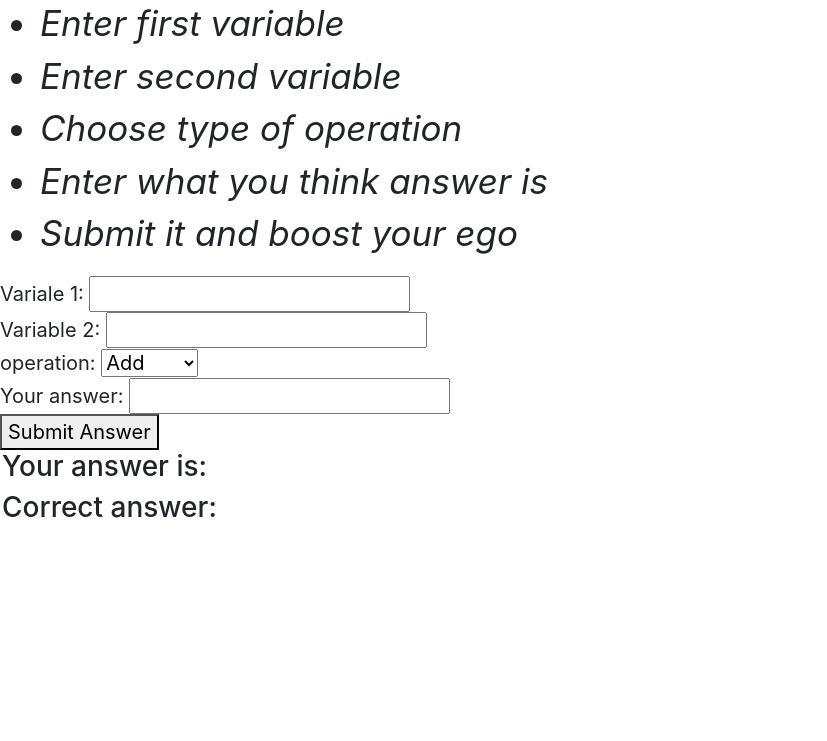
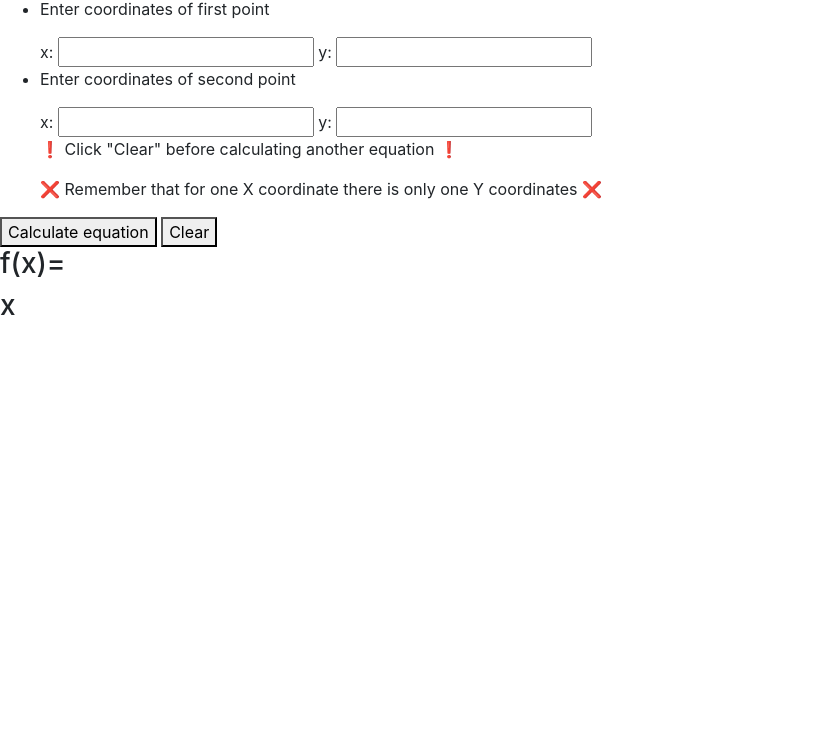
Before and after one commit to rati-t/TestYourself, a plain HTML site: page index.html in a window 1280 px wide. Shown: the part 59-800 px from the top of the page, without its empty margins (0-827 px from the left). Drawn offline with nearby package versions, Linux system fonts and the light colour scheme.

Commit message:
Add files via upload

```diff
--- a/index.html
+++ b/index.html
@@ -1,70 +1,45 @@
 <!DOCTYPE html>
-<html>
-
+<html lang="en" dir="ltr">
   <head>
     <meta charset="utf-8">
     <link rel ="stylesheet"
           type ="text/css"
-          href ="main.css" />
+          href ="function.css" />
     <link rel="stylesheet"
     href="https://stackpath.bootstrapcdn.com/bootstrap/4.1.3/css/bootstrap.min.css" integrity="sha384-MCw98/SFnGE8fJT3GXwEOngsV7Zt27NXFoaoApmYm81iuXoPkFOJwJ8ERdknLPMO"
     crossorigin="anonymous">
-    <title> JS Calculator </title>
+    <script src="function.js"></script>
+    <script src="https://ajax.googleapis.com/ajax/libs/jquery/3.5.1/jquery.min.js"></script>
+    <title>Linear function</title>
   </head>
-  <body>
+  <body class="back">
+  <h1>Find equation of linear function</h1>
+  <ul>
+    <li>
+      <p>Enter coordinates of first point</p>
+      x: <input type="text" id="x1">
+      y: <input type="text" id="y1">
+    </li>
+    <li>
+      <p>Enter coordinates of second point</p>
+      x: <input type="text" id="x2">
+      y: <input type="text" id="y2">
+      <p class="rules"> &#10071; Click "Clear" before calculating another equation &#10071; </p>
+      <p class="rules">&#10060; Remember that for one X coordinate there is only one Y coordinates &#10060;</p>
+    </li>
 
-    <div id="header">
-      <h1>Test yourself</h1>
-    </div>
-    <div>
-      <ul>
-        <li>Enter first variable</li>
-        <li>Enter second variable</li>
-        <li>Choose type of operation</li>
-        <li>Enter what you think answer is</li>
-        <li>Submit it and boost your ego</li>
-      </ul>
-    </div>
-     <form>
-       <div>
-       Variale 1: <input type="text" id="value1">
-       </div>
-       <div>
-       Variable 2: <input type="text" id="value2">
-     </div>
+  </ul>
+  <div>
+  <button id="ans1"type="button" onclick="ans()">Calculate equation</button>
+  <button id="ans2"type="button" onclick="clr()">Clear</button>
+</div>
+<div id="whole_div" class="unready">
+<h3 id="whole">
+  f(x)=<h3 id="real_m"><h3>
+    <h3 id="info_x">x</h3>
+    <h3 id="real_b"></h3>
+  </h3>
+</div>
+  </body>
 
-     <div>
-       operation:
-       <select id="operator">
-         <option value="add">Add</option>
-         <option value="min">Minus</option>
-         <option value="div">Divide</option>
-         <option value="mul">Multiply</option>
-       </select>
-       <div>
-         Your answer: <input type="text" id="YourAnswer">
-       </div>
-     </div>
-       <button type="button" onclick="calc()">Submit Answer</button>
-     </form>
-     <div class="row">
-     <div class="row div1">
-       <h3>Your answer is:</h3>
-     </div>
-     <div class="row div1">
-       <h3 id="result"></h3>
-     </div>
-   </div>
-
-   <div class="row">
-   <div class="row div1">
-     <h3>Correct answer:</h3>
-   </div>
-   <div class="row div1">
-     <h3 id="guess"></h3>
-   </div>
- </div>
-
-    </body>
-    <script src="JavaScript.js"></script>
 </html>
```
